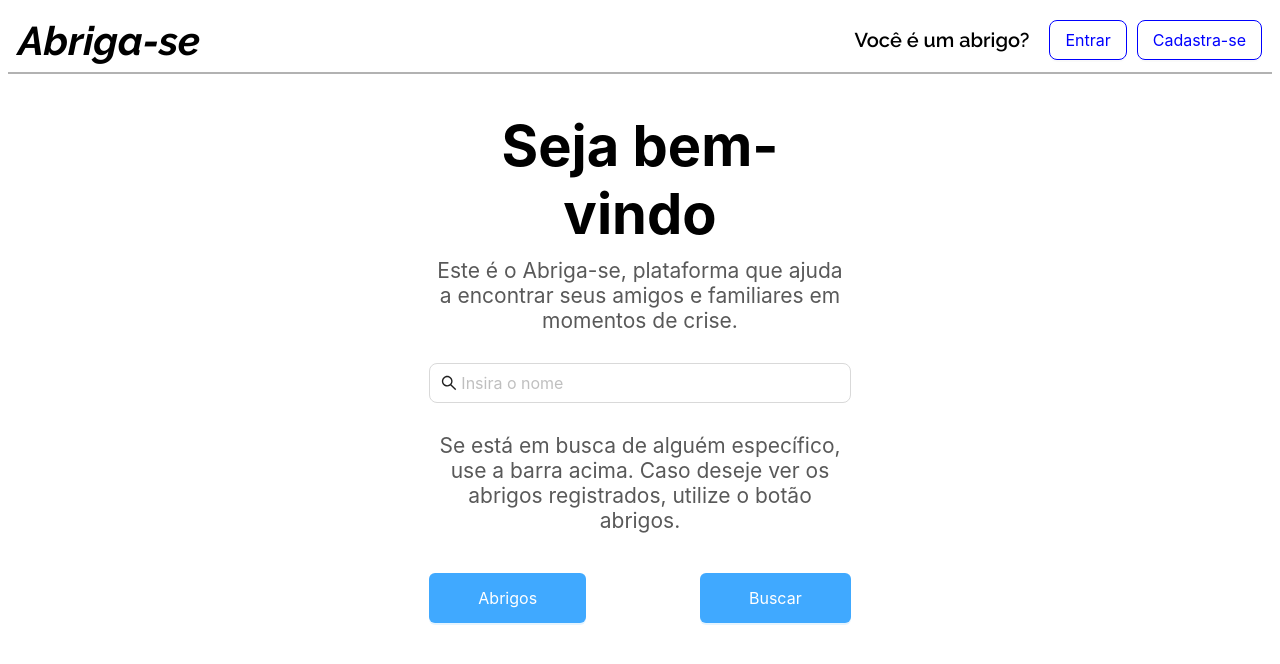
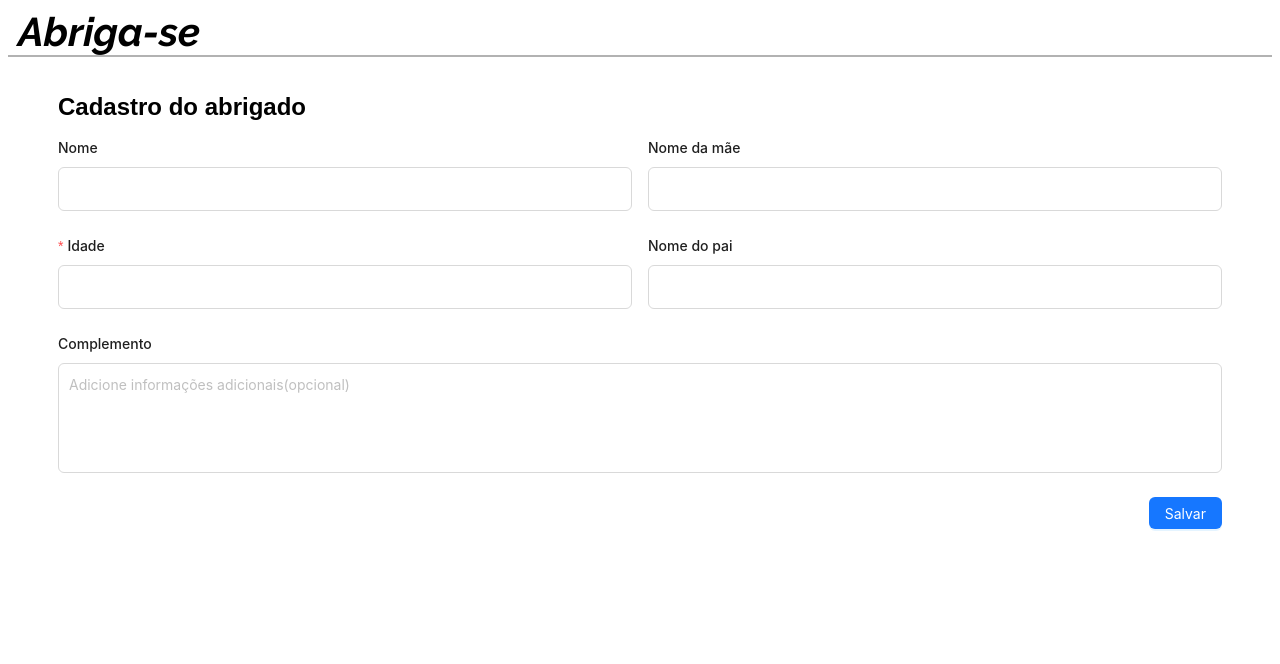
Before and after one commit to Doardot/abriga-se-frontend, a React (Vite) app: page / in a window 1280 px wide. Shown: the top 664 px of the page. Built offline with nearby package versions, Linux system fonts and the light colour scheme.

Commit message:
feat: added page that registeres a sheltered person

```diff
--- a/src/App.tsx
+++ b/src/App.tsx
@@ -1,13 +1,16 @@
 import { Flex } from "antd";
 import Router from './router.tsx'
 import './App.css'
+import Header from "./components/header/Header.tsx";
+import RegisterSheltered from "./modules/RegisterShelteredPage/RegisterSheltered.tsx";
 
 function App() {
   return (
-    <Flex id="App">
-      <Router />
-    </Flex>
-  );
+    // <Flex id="App">
+    //   <Router />
+    // </Flex>
+<RegisterSheltered onFinish={(values: any) => {}} />
+);
 }
 
 export default App;
--- a/src/main.tsx
+++ b/src/main.tsx
@@ -7,7 +7,8 @@ import Router from "./router.tsx";
 
 ReactDOM.createRoot(document.getElementById("root")!).render(
 
-  <ConfigProvider>
-    <Router />
-  </ConfigProvider>
+  // <ConfigProvider>
+  //   <Router />
+  // </ConfigProvider>
+  <App></App>
 );
--- /dev/null
+++ b/src/modules/RegisterShelteredPage/Index.css
@@ -0,0 +1,19 @@
+/* index.css */
+
+body {
+    font-family: 'Arial', sans-serif;
+}
+
+.ant-form-item-label > label {
+    font-size: 16px;
+    font-weight: 500;
+}
+
+.ant-input, .ant-input-affix-wrapper {
+    padding: 10px;
+}
+
+button {
+    font-size: 16px;
+    padding: 10px 20px;
+}
--- /dev/null
+++ b/src/modules/RegisterShelteredPage/RegisterSheltered.tsx
@@ -0,0 +1,80 @@
+import React from "react";
+import { Form, Input, Button, Row, Col } from "antd";
+import "./Index.css";
+import Header from "../../components/header/Header";
+
+interface RegisterShelteredProps {
+  onFinish: (values: any) => void;
+}
+
+const RegisterSheltered: React.FC<RegisterShelteredProps> = ({ onFinish }) => {
+  return (
+    <>
+      <Header isVisible={false} onClickLogin={""} onClickRegister={""} />
+      <div style={{ padding: "20px 50px" }}>
+        <h1 style={{ fontSize: "24px", fontWeight: "bold" }}>
+          Cadastro do abrigado
+        </h1>
+        <Form layout="vertical" onFinish={onFinish}>
+          <Row gutter={16}>
+            <Col span={12}>
+              <Form.Item label="Nome" name="nome">
+                <Input />
+              </Form.Item>
+            </Col>
+            <Col span={12}>
+              <Form.Item label="Nome da mãe" name="nomeMae">
+                <Input />
+              </Form.Item>
+            </Col>
+          </Row>
+          <Row gutter={16}>
+            <Col span={12}>
+              <Form.Item
+                label="Idade"
+                name="Idade"
+                rules={[
+                    { required: true, message: 'Por favor, insira a idade!' },
+                    {
+                        validator: (_, value) =>
+                            value && Number(value) > 0
+                                ? Promise.resolve()
+                                : Promise.reject(),
+                    },
+                ]}
+              >
+                <Input  />
+              </Form.Item>
+            </Col>
+            <Col span={12}>
+              <Form.Item label="Nome do pai" name="nomePai">
+                <Input />
+              </Form.Item>
+            </Col>
+          </Row>
+          <Row>
+            <Col span={24}>
+              <Form.Item label="Complemento" name="complemento">
+                <Input.TextArea
+                  placeholder="Adicione informações adicionais(opcional)"
+                  autoSize={{ minRows: 4, maxRows: 6 }}
+                />
+              </Form.Item>
+            </Col>
+          </Row>
+          <Row justify="end">
+            <Col>
+              <Form.Item>
+                <Button type="primary" htmlType="submit">
+                  Salvar
+                </Button>
+              </Form.Item>
+            </Col>
+          </Row>
+        </Form>
+      </div>
+    </>
+  );
+};
+
+export default RegisterSheltered;
```
